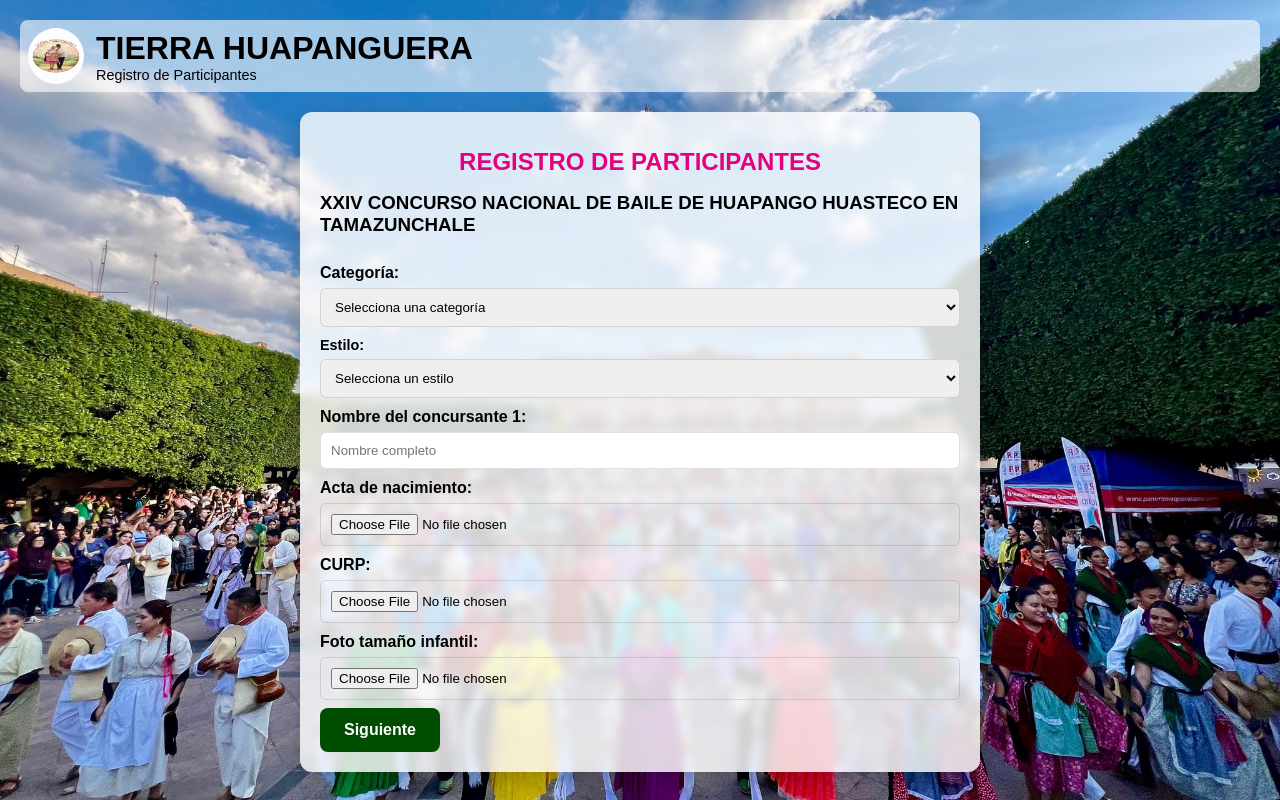
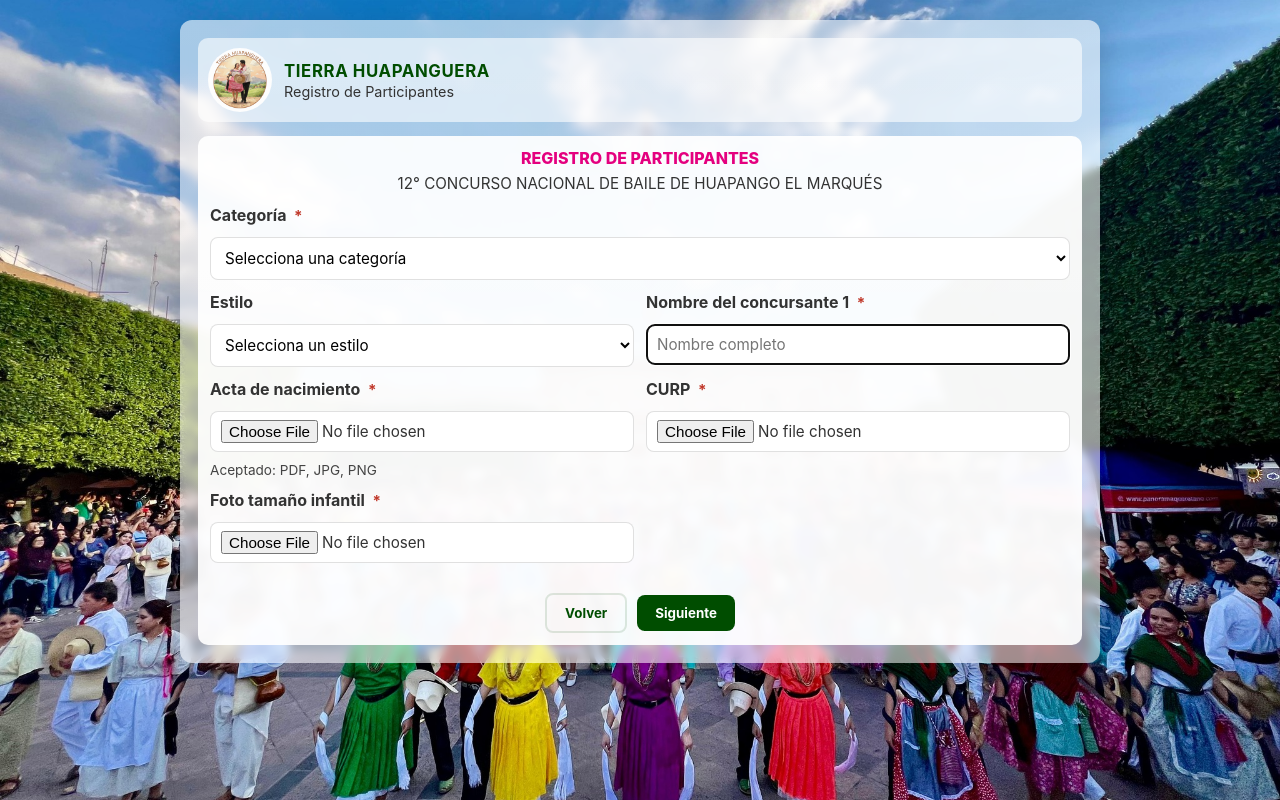
Before and after one commit to tierrahuapanguera-pixel/TIERRA_HUAPANGUERA, a plain HTML site: page Registro2/registro_participante1.html in a window 1280 px wide. Drawn offline with Linux system fonts and the light colour scheme.

Commit message:
Update registro_participante1.html

```diff
--- a/Registro2/registro_participante1.html
+++ b/Registro2/registro_participante1.html
@@ -5,97 +5,193 @@
   <meta name="viewport" content="width=device-width, initial-scale=1.0"/>
   <title>Registro de Participantes - 1</title>
   <style>
-    *{box-sizing:border-box;margin:0;padding:0;font-family:Arial, sans-serif}
+    :root{
+      --bg-overlay: rgba(255,255,255,0.92);
+      --accent: #e4007f;
+      --primary: #004d00;
+      --muted: #333;
+      --radius: 12px;
+      --gap: 14px;
+      --max-width: 920px;
+    }
+
+    *{box-sizing:border-box;margin:0;padding:0;font-family:Inter, system-ui, Arial, sans-serif}
+    html,body{height:100%}
 
     body{
       min-height:100vh;
       background: url('../Imagenes/tierra5.jpg') no-repeat center center fixed;
       background-size: cover;
-      color:#000;
+      color:var(--muted);
       padding:20px;
       display:flex;
+      justify-content:center;
+      align-items:flex-start;
+    }
+
+    .page{
+      width:100%;
+      max-width:var(--max-width);
+      display:flex;
       flex-direction:column;
-      gap:12px;
+      gap:var(--gap);
+      padding:18px;
+      background:linear-gradient(180deg, rgba(255,255,255,0.6), rgba(255,255,255,0.55));
+      border-radius:var(--radius);
+      box-shadow:0 10px 30px rgba(0,0,0,0.18);
+      backdrop-filter: blur(4px);
     }
 
     header{
       display:flex;
+      gap:12px;
       align-items:center;
+      padding:10px;
+      border-radius:10px;
+      background:rgba(255,255,255,0.6);
+    }
+
+    header img{
+      width:64px;
+      height:64px;
+      border-radius:50%;
+      object-fit:cover;
+      flex:0 0 64px;
+    }
+
+    header .brand{
+      display:flex;
+      flex-direction:column;
+      gap:2px;
+    }
+
+    header h1{
+      font-size:1.05rem;
+      color:var(--primary);
+      letter-spacing:0.6px;
+    }
+
+    header .subtitle{
+      font-size:0.9rem;
+      color:var(--muted);
+    }
+
+    main{
+      padding:12px;
+      background:var(--bg-overlay);
+      border-radius:10px;
+    }
+
+    .title{
+      text-align:center;
+      color:var(--accent);
+      margin-bottom:6px;
+      font-weight:800;
+    }
+
+    .subtitle-main{
+      text-align:center;
+      font-size:0.95rem;
+      color:var(--muted);
+      margin-bottom:12px;
+    }
+
+    form{
+      display:grid;
+      grid-template-columns: 1fr 1fr;
       gap:12px;
-      margin-bottom:8px;
-      background:rgba(255,255,255,0.6);
-      padding:8px;
-      border-radius:8px
+      align-items:start;
+      max-width:100%;
     }
-    header img{width:56px;height:56px;border-radius:50%}
-    h2{color:#e4007f;text-align:center;margin:16px 0}
 
-    .form{
-      max-width:680px;
-      margin:0 auto;
-      background:rgba(255,255,255,0.82);
-      padding:20px;
-      border-radius:12px;
-      box-shadow:0 8px 24px rgba(0,0,0,0.25);
-      backdrop-filter: blur(4px);
-    }
-    label{display:block;margin:10px 0 6px;font-weight:700}
+    label{display:block;font-weight:700;margin-bottom:6px;color:var(--muted)}
+    .full{grid-column:1 / -1}
+    .row{display:flex;flex-direction:column;gap:6px}
+
     select,input[type="text"],input[type="file"]{
       width:100%;
       padding:10px;
-      border-radius:6px;
-      border:1px solid rgba(0,0,0,0.12)
+      border-radius:8px;
+      border:1px solid rgba(0,0,0,0.12);
+      background:#fff;
+      font-size:0.95rem;
     }
-    .row{margin-bottom:8px}
-    button{
-      display:block;
-      margin:30px auto;
-      padding:10px 20px;
+
+    input[type="file"]{
+      padding:8px 10px;
+    }
+
+    .hint{font-size:0.85rem;color:#444;margin-top:4px}
+
+    .actions{
+      display:flex;
+      gap:10px;
+      justify-content:center;
+      align-items:center;
+      margin-top:18px;
+      grid-column:1 / -1;
+    }
+
+    .btn {
+      display:inline-flex;
+      align-items:center;
+      justify-content:center;
+      gap:8px;
+      background:var(--primary);
+      color:#fff;
+      padding:10px 18px;
       border-radius:8px;
+      text-decoration:none;
       border:none;
-      background:#004d00;
-      color:white;
-      cursor:pointer
+      cursor:pointer;
+      font-weight:700;
     }
-    .small{font-size:0.9rem;color:#000}
 
-    @media (max-width:560px){
+    .btn.secondary{
+      background:transparent;
+      color:var(--primary);
+      border:2px solid rgba(0,77,0,0.12);
+    }
+
+    /* Responsive adjustments */
+    @media (max-width: 880px){
+      form{grid-template-columns:1fr;}
+      header img{width:56px;height:56px;flex:0 0 56px}
+      .page{padding:14px}
+    }
+
+    @media (max-width: 520px){
       body{padding:12px}
-      .form{padding:16px}
+      .page{padding:12px}
       header{gap:10px}
-      h2{font-size:1.1rem}
+      .title{font-size:1rem}
+      .subtitle-main{font-size:0.9rem}
+      select,input[type="text"],input[type="file"]{font-size:0.95rem;padding:9px}
+      .btn{padding:10px 14px;font-size:0.95rem}
     }
-    .btn {
-      display: inline-block;
-      background: #004d00;
-      color: #ffffff;
-      padding: 0.8rem 1.5rem;
-      text-decoration: none;
-      font-weight: bold;
-      border-radius: 8px;
-      transition: background 0.3s ease;
-    }
-    .btn:hover {
-          background: #004d00;
-          color: #fff;
-    }
+
+    /* Small visual helpers */
+    .required::after{content:" *";color:#c0392b;font-weight:700;margin-left:4px;font-size:0.95rem}
+    .hidden{display:none !important}
   </style>
 </head>
 <body>
+  <div class="page" role="main">
     <header>
       <img src="../Imagenes/tierra2.png" alt="Logo Tierra Huapanguera" />
-    <div>
+      <div class="brand">
         <h1>TIERRA HUAPANGUERA</h1>
-      <div style="font-size:0.9rem">Registro de Participantes</div>
+        <div class="subtitle">Registro de Participantes</div>
       </div>
     </header>
 
-  <main class="form">
-    <h2>REGISTRO DE PARTICIPANTES</h2>
-    <h3>XXIV CONCURSO NACIONAL DE BAILE DE HUAPANGO HUASTECO EN TAMAZUNCHALE</h3>
-    <br>
-    <form id="part1">
-      <label for="categoria">Categoría:</label>
+    <main>
+      <div class="title">REGISTRO DE PARTICIPANTES</div>
+      <div class="subtitle-main">12° CONCURSO NACIONAL DE BAILE DE HUAPANGO EL MARQUÉS</div>
+
+      <form id="part1" novalidate>
+        <div class="row full">
+          <label for="categoria" class="required">Categoría</label>
           <select id="categoria" required>
             <option value="" disabled selected>Selecciona una categoría</option>
             <option value="pequeños">Pequeños Huapangueritos</option>
@@ -103,8 +199,10 @@
             <option value="juvenil">Juvenil</option>
             <option value="adulto">Adulto</option>
           </select>
+        </div>
 
-      <label class="small">Estilo:</label>
+        <div class="row">
+          <label for="estilo">Estilo</label>
           <select id="estilo">
             <option value="" disabled selected>Selecciona un estilo</option>
             <option value="hidalguense">Hidalguense</option>
@@ -114,75 +212,122 @@
             <option value="tamaulipeco">Tamaulipeco</option>
             <option value="queretano">Queretano</option>
           </select>
+        </div>
 
         <div class="row">
-        <label>Nombre del concursante 1:</label>
+          <label for="nombre1" class="required">Nombre del concursante 1</label>
           <input type="text" id="nombre1" placeholder="Nombre completo" required>
         </div>
 
         <div class="row">
-        <label>Acta de nacimiento:</label>
+          <label for="acta1" class="required">Acta de nacimiento</label>
           <input type="file" id="acta1" accept=".pdf,.jpg,.jpeg,.png" required>
+          <div class="hint">Aceptado: PDF, JPG, PNG</div>
         </div>
 
         <div class="row">
-        <label>CURP:</label>
+          <label for="curp1" class="required">CURP</label>
           <input type="file" id="curp1" accept=".pdf,.jpg,.jpeg,.png" required>
         </div>
 
         <div class="row">
-        <label>Foto tamaño infantil:</label>
+          <label for="fotoInf1" class="required">Foto tamaño infantil</label>
           <input type="file" id="fotoInf1" accept=".jpg,.jpeg,.png" required>
         </div>
 
-      <div class="row" id="ineRow1" style="display:none">
-        <label>INE (sólo adultos):</label>
-        <input type="file" id="ine1" accept=".pdf,.jpg,.jpeg,.png" required>
+        <div class="row hidden" id="ineRow1">
+          <label for="ine1" class="required">INE (sólo adultos)</label>
+          <input type="file" id="ine1" accept=".pdf,.jpg,.jpeg,.png">
         </div>
 
-      <a href="registro_participante2.html" class="btn">Siguiente</a>
+        <div class="actions full">
+          <button type="button" id="prevBtn" class="btn secondary">Volver</button>
+          <button type="submit" class="btn" id="nextBtn">Siguiente</button>
+        </div>
       </form>
     </main>
+  </div>
 
   <script>
+    (function(){
       const categoriaEl = document.getElementById('categoria');
       const ineRow1 = document.getElementById('ineRow1');
+      const ineInput = document.getElementById('ine1');
+      const form = document.getElementById('part1');
+      const prevBtn = document.getElementById('prevBtn');
 
-    categoriaEl.addEventListener('change', () => {
-      const val = categoriaEl.value;
-      if (val === 'adulto') {
-        ineRow1.style.display = 'block';
+      // Mostrar/ocultar INE según categoría
+      function toggleIne(){
+        if (categoriaEl.value === 'adulto') {
+          ineRow1.classList.remove('hidden');
+          ineInput.setAttribute('required','required');
         } else {
-        ineRow1.style.display = 'none';
+          ineRow1.classList.add('hidden');
+          ineInput.removeAttribute('required');
+          ineInput.value = "";
+        }
+      }
+
+      categoriaEl.addEventListener('change', toggleIne);
+
+      // Guardar en sessionStorage y navegar a la siguiente página
+      form.addEventListener('submit', function(e){
+        e.preventDefault();
+
+        // Validación básica HTML5
+        if (!form.checkValidity()) {
+          // Mostrar mensajes nativos de validación
+          form.reportValidity();
+          return;
+        }
+
+        const data = {
+          categoria: categoriaEl.value || "",
+          estilo: document.getElementById('estilo').value || "",
+          nombre1: document.getElementById('nombre1').value.trim() || "",
+          acta1_selected: !!document.getElementById('acta1').files.length,
+          curp1_selected: !!document.getElementById('curp1').files.length,
+          fotoInf1_selected: !!document.getElementById('fotoInf1').files.length,
+          ine1_selected: !!ineInput.files.length
+        };
+
+        // Guardar metadatos en sessionStorage (no se guardan archivos)
+        sessionStorage.setItem('part1', JSON.stringify(data));
+        sessionStorage.setItem('part1_isAdult', data.categoria === 'adulto' ? 'true' : 'false');
+
+        // Redirigir a la siguiente página
+        window.location.href = 'registro_participante2.html';
+      });
+
+      // Prev button: volver a una página anterior si existe
+      prevBtn.addEventListener('click', function(){
+        // Si hay una página anterior en el historial, volver; si no, ir a index
+        if (document.referrer) {
+          history.back();
+        } else {
+          window.location.href = 'index.html';
         }
       });
 
-    document.getElementById('part1').addEventListener('submit', function(e){
-      e.preventDefault();
-
-      const data = {
-        categoria: categoriaEl.value,
-        estilo: document.getElementById('estilo').value,
-        nombre1: document.getElementById('nombre1').value,
-        acta1_selected: !!document.getElementById('acta1').files.length,
-        curp1_selected: !!document.getElementById('curp1').files.length,
-        fotoInf1_selected: !!document.getElementById('fotoInf1').files.length,
-        ine1_selected: !!document.getElementById('ine1').files.length
-      };
-      sessionStorage.setItem('part1', JSON.stringify(data));
-      sessionStorage.setItem('part1_isAdult', data.categoria === 'adulto' ? 'true' : 'false');
-    });
-
-    const savedPart1 = sessionStorage.getItem('part1');
-    if (savedPart1) {
+      // Restaurar datos guardados (si existen)
+      (function restore(){
+        const saved = sessionStorage.getItem('part1');
+        if (!saved) return;
         try {
-        const obj = JSON.parse(savedPart1);
+          const obj = JSON.parse(saved);
           if (obj.categoria) categoriaEl.value = obj.categoria;
           if (obj.estilo) document.getElementById('estilo').value = obj.estilo;
           if (obj.nombre1) document.getElementById('nombre1').value = obj.nombre1;
-        if (categoriaEl.value === 'adulto') ineRow1.style.display = 'block';
-      } catch (err) { /* ignore */ }
+          // Mostrar INE si era adulto
+          if (categoriaEl.value === 'adulto') toggleIne();
+        } catch (err) {
+          // ignore parse errors
         }
+      })();
+
+      // Mejora de accesibilidad: focus en primer campo
+      document.getElementById('nombre1').focus();
+    })();
   </script>
 </body>
 </html>
```
Lines whose indentation alone changed are shown as unchanged.
